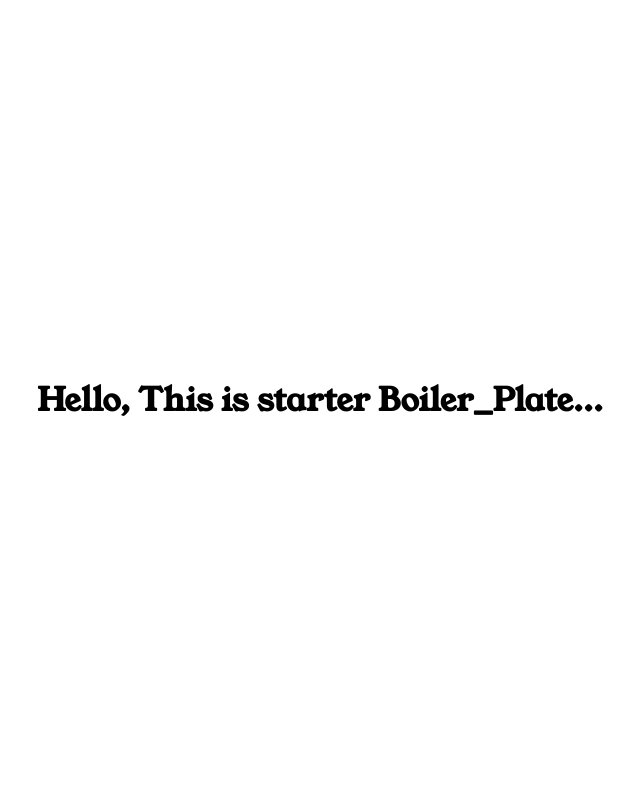
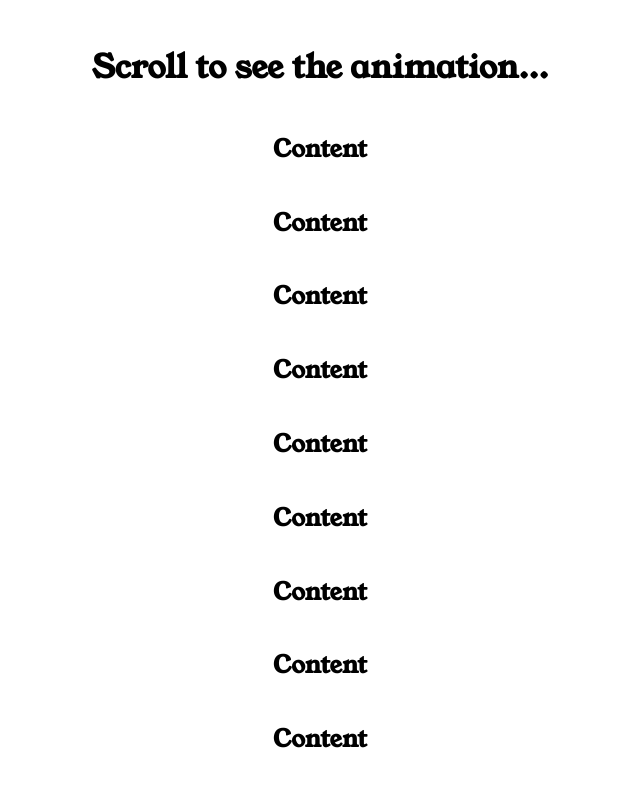
Before and after one commit to SGsubuuu-2322/Scroll_Animation, a plain HTML site: page index.html in a window 1280 px wide. Shown: the whole page, without its empty margins (320-960 px from the left). Drawn offline with Linux system fonts and the light colour scheme.

Commit message:
Added structure to my project through HTML5...

```diff
--- a/index.html
+++ b/index.html
@@ -11,10 +11,37 @@
       referrerpolicy="no-referrer"
     /> -->
     <link rel="stylesheet" type="text/css" href="style.css" />
-    <title>Starter_BoilerPlate</title>
+    <title>Scroll_Animation</title>
   </head>
   <body>
-    <h1>Hello, This is starter Boiler_Plate...</h1>
+    <h1>Scroll to see the animation...</h1>
+    <div class="box">
+      <h2>Content</h2>
+    </div>
+    <div class="box">
+      <h2>Content</h2>
+    </div>
+    <div class="box">
+      <h2>Content</h2>
+    </div>
+    <div class="box">
+      <h2>Content</h2>
+    </div>
+    <div class="box">
+      <h2>Content</h2>
+    </div>
+    <div class="box">
+      <h2>Content</h2>
+    </div>
+    <div class="box">
+      <h2>Content</h2>
+    </div>
+    <div class="box">
+      <h2>Content</h2>
+    </div>
+    <div class="box">
+      <h2>Content</h2>
+    </div>
 
     <script src="script.js"></script>
   </body>
```
